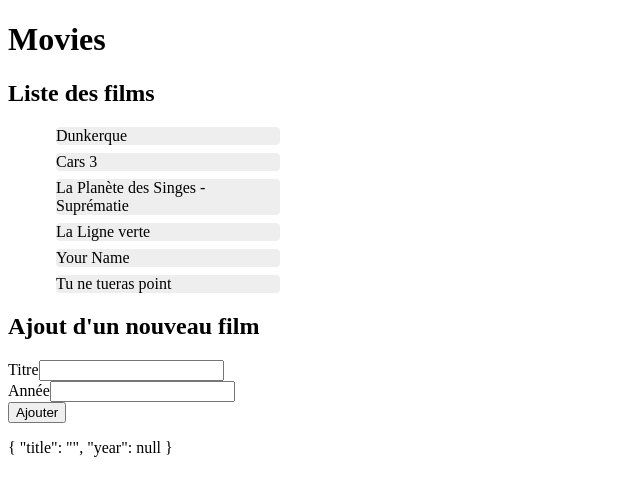
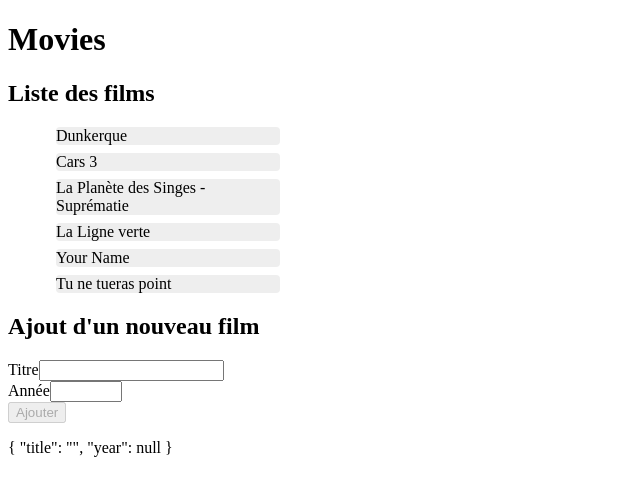
Before and after one commit to pbreteche/movies, an Angular app: page / in a window 1280 px wide. Shown: the top 496 px of the page, without its empty margins (0-640 px from the left). Built offline with nearby package versions, Linux system fonts and the light colour scheme.

Commit message:
better form

```diff
--- a/src/app/app.component.html
+++ b/src/app/app.component.html
@@ -12,4 +12,4 @@
 
 <app-detail *ngIf="selectedMovie" [movie]="selectedMovie"></app-detail>
 
-<app-movie-form></app-movie-form>
+<app-movie-form (onSubmit)="addMovie($event)"></app-movie-form>
--- a/src/app/app.component.ts
+++ b/src/app/app.component.ts
@@ -15,4 +15,8 @@
   selectMovie(movie: Movie) {
     this.selectedMovie = movie;
   }
+
+  addMovie(newMovie: Movie) {
+    this.movies.push(newMovie);
+  }
 }
--- a/src/app/movie-form/movie-form.component.css
+++ b/src/app/movie-form/movie-form.component.css
@@ -0,0 +1,3 @@
+.ng-invalid.ng-touched {
+  border-color: red;
+}
--- a/src/app/movie-form/movie-form.component.html
+++ b/src/app/movie-form/movie-form.component.html
@@ -1,14 +1,18 @@
 <h2>Ajout d'un nouveau film</h2>
-<form>
+<form #movieForm="ngForm">
   <div>
+    <p [hidden]="titleModel.valid || titleModel.untouched" class="alert">
+      Vous devez saisir un titre pour votre film</p>
     <label for="movie[title]">Titre</label>
-    <input type="text" id="movie[title]" name="title" [(ngModel)]="newMovie.title" >
+    <input type="text" id="movie[title]" name="title" [(ngModel)]="newMovie.title"
+           required #titleModel="ngModel">
   </div>
   <div>
     <label for="movie[year]">Année</label>
-    <input type="text" id="movie[year]" name="year" [(ngModel)]="newMovie.year">
+    <input type="number" id="movie[year]" name="year" [(ngModel)]="newMovie.year"
+           required min="1900" [max]="currentYear" pattern="[12][0-9]{3}">
   </div>
-  <button>Ajouter</button>
+  <button [disabled]="movieForm.invalid" (click)="addMovie(); movieForm.reset()">Ajouter</button>
 </form>
 
 <p>{{newMovie | json }}</p>
--- a/src/app/movie-form/movie-form.component.ts
+++ b/src/app/movie-form/movie-form.component.ts
@@ -1,4 +1,4 @@
-import { Component, OnInit } from '@angular/core';
+import {Component, OnInit, EventEmitter, Output} from '@angular/core';
 import {Movie} from '../model/movie';
 
 @Component({
@@ -8,6 +8,8 @@
 })
 export class MovieFormComponent implements OnInit {
   newMovie: Movie;
+  currentYear = new Date().getFullYear();
+  @Output() onSubmit = new EventEmitter<Movie>();
 
   constructor() {
     this.newMovie = new Movie('', null);
@@ -16,4 +18,8 @@
   ngOnInit() {
   }
 
+  addMovie() {
+    this.onSubmit.emit(this.newMovie);
+    this.newMovie = new Movie('', null);
+  }
 }
```
